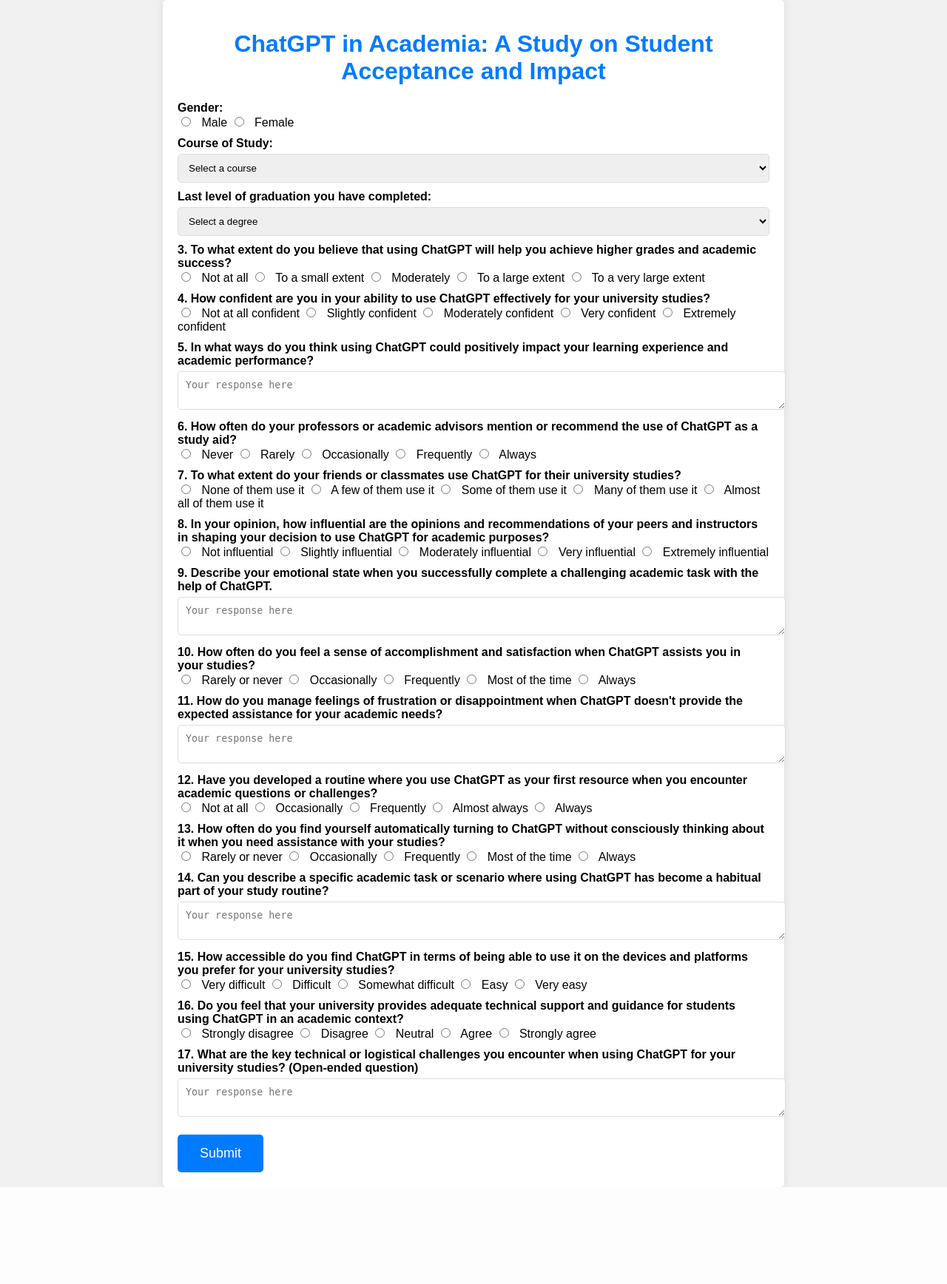
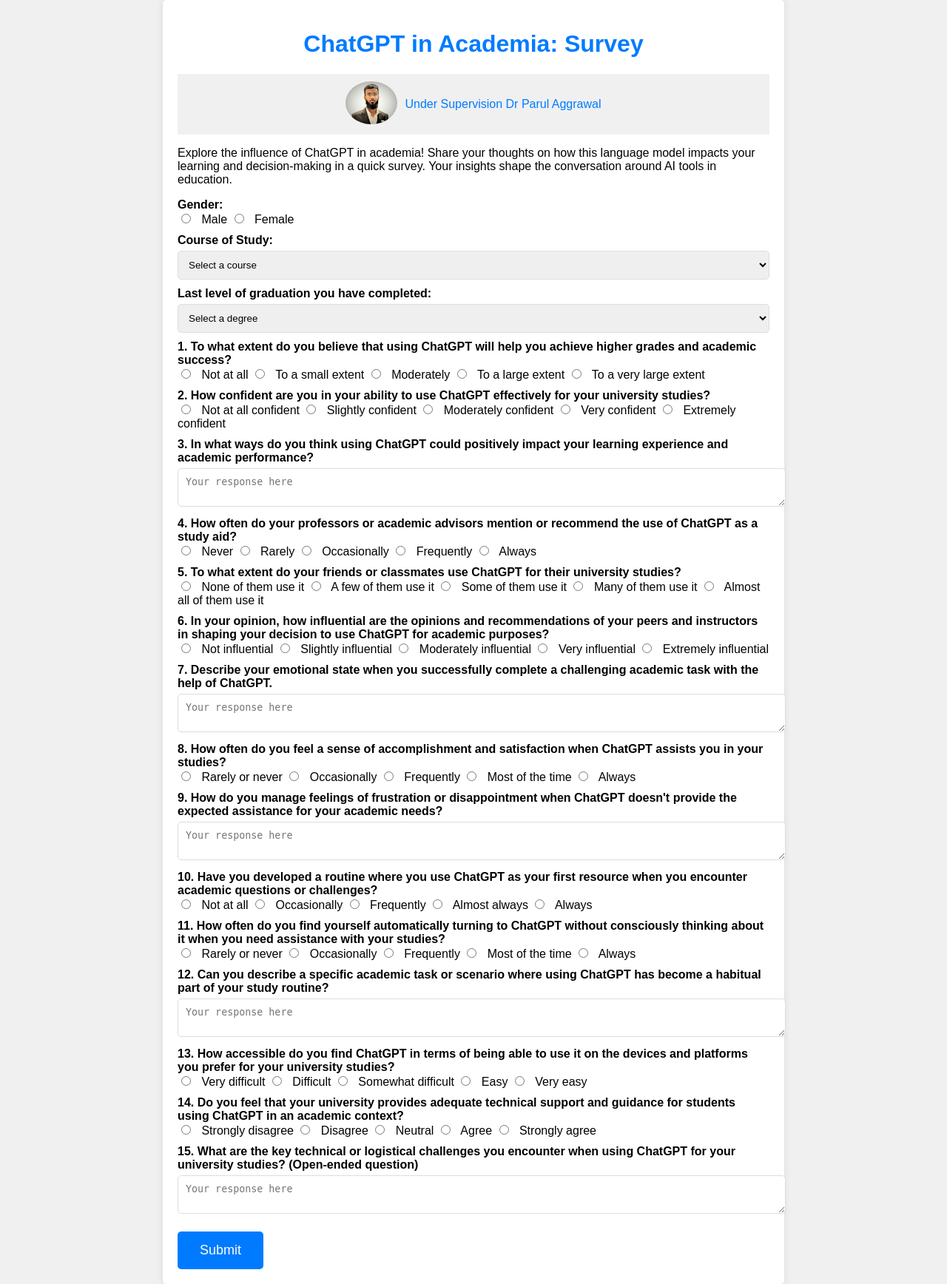
Before and after one commit to MohammadAnas5/surveyapi, a Flask app: page / in a window 1280 px wide. Shown: the whole page at 74% size. Before the commit the page ends 1605 px from the top, so only its background shows below. Run offline with Flask 3, Linux system fonts and the light colour scheme.

Commit message:
Update hybrid.html

```diff
--- a/templates/hybrid.html
+++ b/templates/hybrid.html
@@ -11,6 +11,8 @@
             background-color: #f0f0f0;
             margin: 0;
             padding: 0;
+            align-items: center;
+            justify-content: center;
         }
 
         .container {
@@ -61,12 +63,50 @@
         .submit-button:hover {
             background-color: #0056b3;
         }
+
+        .subheading-container {
+            display: flex;
+            align-items: center;
+            justify-content: center;
+            padding: 10px;
+            background-color: #f0f0f0;
+        }
+
+
+        .profile-photo img {
+            width: 70px; /* Adjust the width of the profile photo */
+            height: auto;
+            border-radius: 50%;
+            margin-right: 10px;
+        }
+
+        .subheading {
+            font-size: 16px; /* Decreased font size */
+            text-decoration: none;
+            color: #007BFF;
+            transition: color 0.3s;
+        }
+
+        .subheading:hover {
+            color: #0056b3; /* Change the color on hover */
+        }
     </style>
 </head>
 
 <body>
     <div class="container">
-        <h1>ChatGPT in Academia: A Study on Student Acceptance and Impact</h1>
+        <h1>ChatGPT in Academia: Survey</h1>
+    <div class="subheading-container">
+        <div class="profile-photo">
+            <img src="/static/images/myphoto.png" alt="Profile Photo">
+        </div>
+
+        <a href="https://scholar.google.com/citations?user=Fzut9DEAAAAJ&hl=en" class="subheading" onclick="handleClick()">Under Supervision Dr Parul Aggrawal</a>
+
+    </div>
+    <div centre>
+        <p>Explore the influence of ChatGPT in academia! Share your thoughts on how this language model impacts your learning and decision-making in a quick survey. Your insights shape the conversation around AI tools in education.</p>
+    </div>
         <form id="dataForm" action="/submit">
 
             <div class="form-group">
@@ -105,7 +145,7 @@
 
             <!-- 1. To what extent do you believe that using ChatGPT will help you achieve higher grades and academic success? -->
             <div class="form-group">
-                <label for="q3">3. To what extent do you believe that using ChatGPT will help you achieve higher grades
+                <label for="q3">1. To what extent do you believe that using ChatGPT will help you achieve higher grades
                     and academic success?</label>
                 <input type="radio" name="q3" value="NotAtAll" id="q3-notatall"> Not at all
                 <input type="radio" name="q3" value="SmallExtent" id="q3-smallextent"> To a small extent
@@ -116,7 +156,7 @@
 
             <!-- 2. How confident are you in your ability to use ChatGPT effectively for your university studies? -->
             <div class="form-group">
-                <label for="q4">4. How confident are you in your ability to use ChatGPT effectively for your university
+                <label for="q4">2. How confident are you in your ability to use ChatGPT effectively for your university
                     studies?</label>
                 <input type="radio" name="q4" value="NotAtAllConfident" id="q4-notatallconfident"> Not at all confident
                 <input type="radio" name="q4" value="SlightlyConfident" id="q4-slightlyconfident"> Slightly confident
@@ -128,14 +168,14 @@
 
             <!-- 3. In what ways do you think using ChatGPT could positively impact your learning experience and academic performance? -->
             <div class="form-group">
-                <label for="q5">5. In what ways do you think using ChatGPT could positively impact your learning
+                <label for="q5">3. In what ways do you think using ChatGPT could positively impact your learning
                     experience and academic performance?</label>
                 <textarea id="q5" name="q5" placeholder="Your response here"></textarea>
             </div>
 
             <!-- 4. How often do your professors or academic advisors mention or recommend the use of ChatGPT as a study aid? -->
             <div class="form-group">
-                <label for="q6">6. How often do your professors or academic advisors mention or recommend the use of
+                <label for="q6">4. How often do your professors or academic advisors mention or recommend the use of
                     ChatGPT as a study aid?</label>
                 <input type="radio" name="q6" value="Never" id="q6-never"> Never
                 <input type="radio" name="q6" value="Rarely" id="q6-rarely"> Rarely
@@ -146,7 +186,7 @@
 
             <!-- 5. To what extent do your friends or classmates use ChatGPT for their university studies? -->
             <div class="form-group">
-                <label for="q7">7. To what extent do your friends or classmates use ChatGPT for their university
+                <label for="q7">5. To what extent do your friends or classmates use ChatGPT for their university
                     studies?</label>
                 <input type="radio" name="q7" value="NoneOfThem" id="q7-noneofthem"> None of them use it
                 <input type="radio" name="q7" value="AFewOfThem" id="q7-afewofthem"> A few of them use it
@@ -157,7 +197,7 @@
 
             <!-- 6. In your opinion, how influential are the opinions and recommendations of your peers and instructors in shaping your decision to use ChatGPT for academic purposes? -->
             <div class="form-group">
-                <label for="q8">8. In your opinion, how influential are the opinions and recommendations of your peers
+                <label for="q8">6. In your opinion, how influential are the opinions and recommendations of your peers
                     and instructors in shaping your decision to use ChatGPT for academic purposes?</label>
                 <input type="radio" name="q8" value="NotInfluential" id="q8-notinfluential"> Not influential
                 <input type="radio" name="q8" value="SlightlyInfluential" id="q8-slightlyinfluential"> Slightly
@@ -171,14 +211,14 @@
 
             <!-- 7. Describe your emotional state when you successfully complete a challenging academic task with the help of ChatGPT. -->
             <div class="form-group">
-                <label for="q9">9. Describe your emotional state when you successfully complete a challenging academic
+                <label for="q9">7. Describe your emotional state when you successfully complete a challenging academic
                     task with the help of ChatGPT.</label>
                 <textarea id="q9" name="q9" placeholder="Your response here"></textarea>
             </div>
 
             <!-- 8. How often do you feel a sense of accomplishment and satisfaction when ChatGPT assists you in your studies? -->
             <div class="form-group">
-                <label for="q10">10. How often do you feel a sense of accomplishment and satisfaction when ChatGPT
+                <label for="q10">8. How often do you feel a sense of accomplishment and satisfaction when ChatGPT
                     assists you in your studies?</label>
                 <input type="radio" name="q10" value="RarelyOrNever" id="q10-rarelyornever"> Rarely or never
                 <input type="radio" name="q10" value="Occasionally" id="q10-occasionally"> Occasionally
@@ -189,14 +229,14 @@
 
             <!-- 9. How do you manage feelings of frustration or disappointment when ChatGPT doesn't provide the expected assistance for your academic needs? -->
             <div class="form-group">
-                <label for="q11">11. How do you manage feelings of frustration or disappointment when ChatGPT doesn't
+                <label for="q11">9. How do you manage feelings of frustration or disappointment when ChatGPT doesn't
                     provide the expected assistance for your academic needs?</label>
                 <textarea id="q11" name="q11" placeholder="Your response here"></textarea>
             </div>
 
             <!-- 10. Have you developed a routine where you use ChatGPT as your first resource when you encounter academic questions or challenges? -->
             <div class="form-group">
-                <label for="q12">12. Have you developed a routine where you use ChatGPT as your first resource when you
+                <label for="q12">10. Have you developed a routine where you use ChatGPT as your first resource when you
                     encounter academic questions or challenges?</label>
                 <input type="radio" name="q12" value="NotAtAll" id="q12-notatall"> Not at all
                 <input type="radio" name="q12" value="Occasionally" id="q12-occasionally"> Occasionally
@@ -207,7 +247,7 @@
 
             <!-- 11. How often do you find yourself automatically turning to ChatGPT without consciously thinking about it when you need assistance with your studies? -->
             <div class="form-group">
-                <label for="q13">13. How often do you find yourself automatically turning to ChatGPT without consciously
+                <label for="q13">11. How often do you find yourself automatically turning to ChatGPT without consciously
                     thinking about it when you need assistance with your studies?</label>
                 <input type="radio" name="q13" value="RarelyOrNever" id="q13-rarelyornever"> Rarely or never
                 <input type="radio" name="q13" value="Occasionally" id="q13-occasionally"> Occasionally
@@ -218,14 +258,14 @@
 
             <!-- 12. Can you describe a specific academic task or scenario where using ChatGPT has become a habitual part of your study routine? -->
             <div class="form-group">
-                <label for="q14">14. Can you describe a specific academic task or scenario where using ChatGPT has
+                <label for="q14">12. Can you describe a specific academic task or scenario where using ChatGPT has
                     become a habitual part of your study routine?</label>
                 <textarea id="q14" name="q14" placeholder="Your response here"></textarea>
             </div>
 
             <!-- 13. How accessible do you find ChatGPT in terms of being able to use it on the devices and platforms you prefer for your university studies? -->
             <div class="form-group">
-                <label for="q15">15. How accessible do you find ChatGPT in terms of being able to use it on the devices
+                <label for="q15">13. How accessible do you find ChatGPT in terms of being able to use it on the devices
                     and platforms you prefer for your university studies?</label>
                 <input type="radio" name="q15" value="VeryDifficult" id="q15-verydifficult"> Very difficult
                 <input type="radio" name="q15" value="Difficult" id="q15-difficult"> Difficult
@@ -236,7 +276,7 @@
 
             <!-- 14. Do you feel that your university provides adequate technical support and guidance for students using ChatGPT in an academic context? -->
             <div class="form-group">
-                <label for="q16">16. Do you feel that your university provides adequate technical support and guidance
+                <label for="q16">14. Do you feel that your university provides adequate technical support and guidance
                     for students using ChatGPT in an academic context?</label>
                 <input type="radio" name="q16" value="StronglyDisagree" id="q16-stronglydisagree"> Strongly disagree
                 <input type="radio" name="q16" value="Disagree" id="q16-disagree"> Disagree
@@ -247,7 +287,7 @@
 
             <!-- 15. What are the key technical or logistical challenges you encounter when using ChatGPT for your university studies? -->
             <div class="form-group">
-                <label for="q17">17. What are the key technical or logistical challenges you encounter when using
+                <label for="q17">15. What are the key technical or logistical challenges you encounter when using
                     ChatGPT for your university studies? (Open-ended question)</label>
                 <textarea id="q17" name="q17" placeholder="Your response here"></textarea>
             </div>
@@ -263,7 +303,6 @@
             function addData() {
                 var gender = getRadioValue("gender", "None");
                 var course = document.getElementById("course").value;
-                var level = document.getElementById("level").value;
                 var q3 = getRadioValue("q3", "None");
                 var q4 = getRadioValue("q4", "None");
                 var q5 = document.getElementById("q5").value;
@@ -284,7 +323,6 @@
                 var data = {
                     "gender": gender,
                     "course": course,
-                    "level": level,
                     "q3": q3,
                     "q4": q4,
                     "q5": q5,
@@ -329,6 +367,11 @@
                 }
                 return defaultValue;
             }
+
+            function handleClick() {
+                // Add your click handling logic here
+                alert("Subheading Clicked!");
+            }
         </script>
 </body>
 
```
Lines whose indentation alone changed are shown as unchanged.
